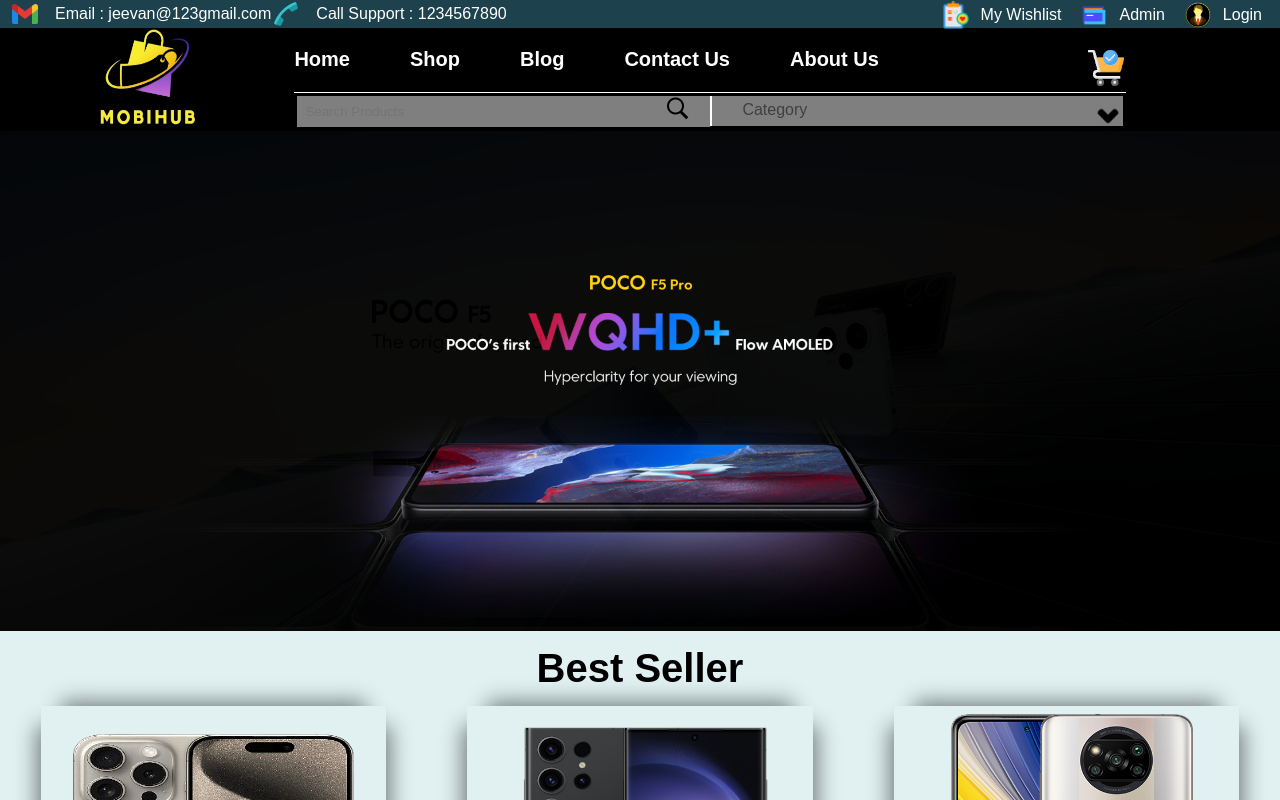
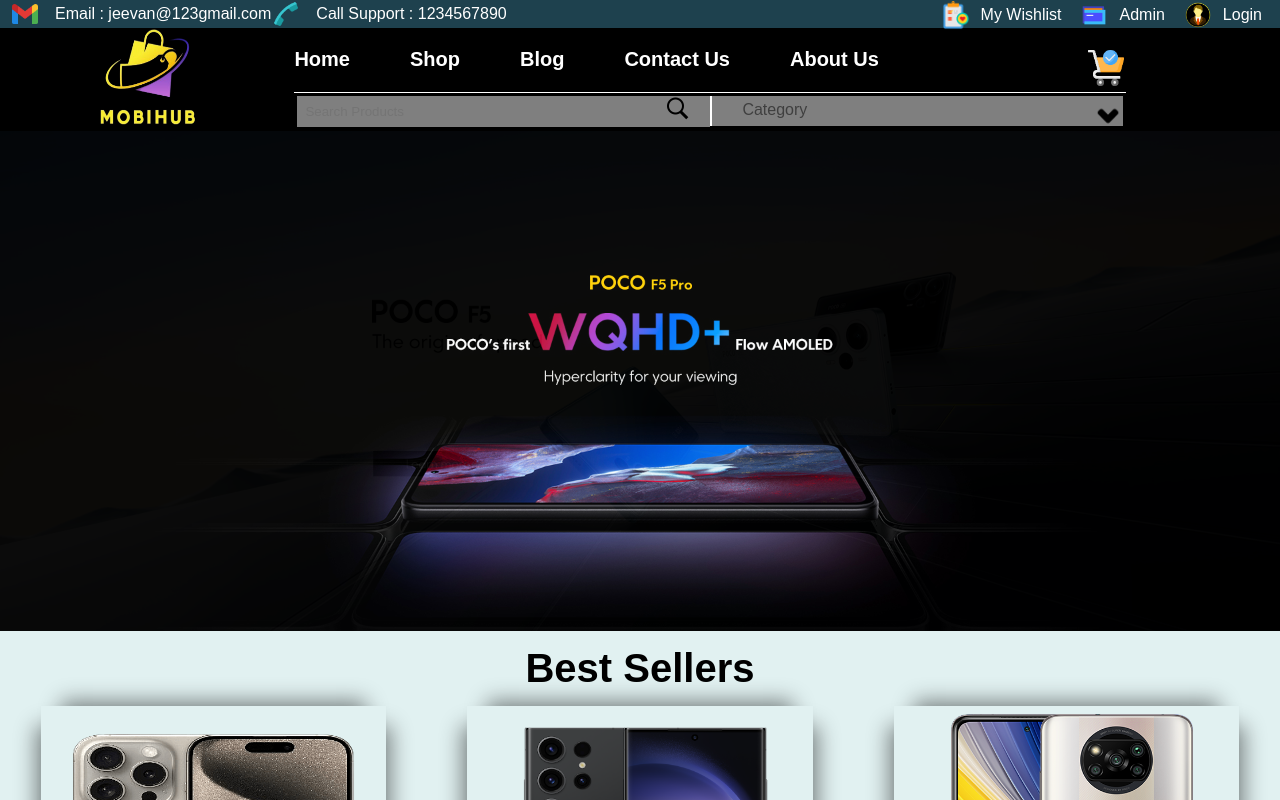
Before and after one commit to g1patidar/Mobihub, a React (Create React App) app in the folder mobihub_frontend/: page / in a window 1280 px wide. Shown: the top 800 px of the page. Built offline with nearby package versions, Linux system fonts and the light colour scheme.

Commit message:
S changed

```diff
--- a/mobihub_frontend/src/pages/Home.js
+++ b/mobihub_frontend/src/pages/Home.js
@@ -15,7 +15,7 @@
 
             <section className="best_seller">
                 <div id="Best_seller_heading">
-                    <p>Best Seller</p>
+                    <p>Best Sellers</p>
                 </div>
 
                 <div className="grid_use">
```
Also changed, not shown: 1 other file (tests, documents, lock files or other folders).
